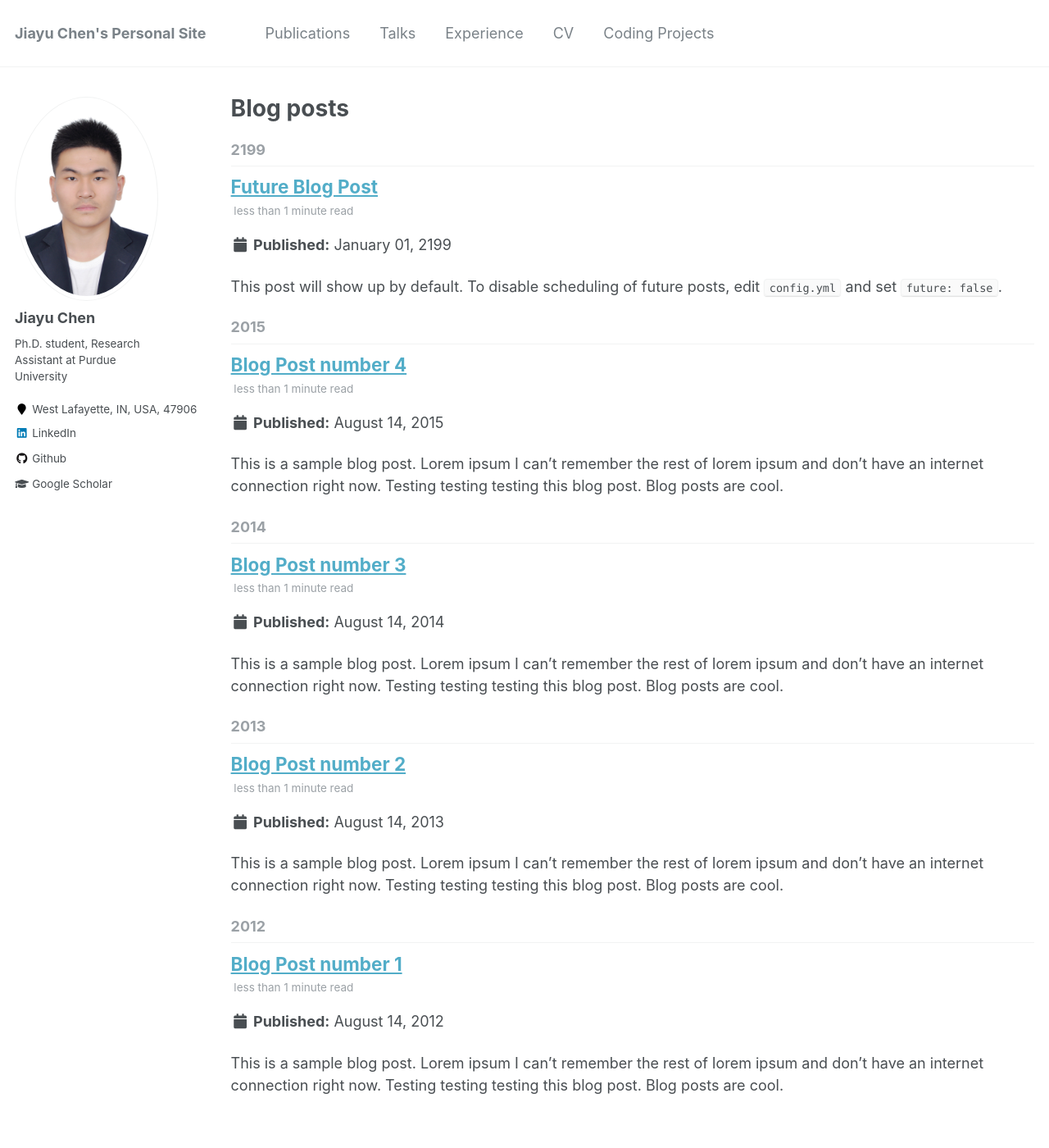
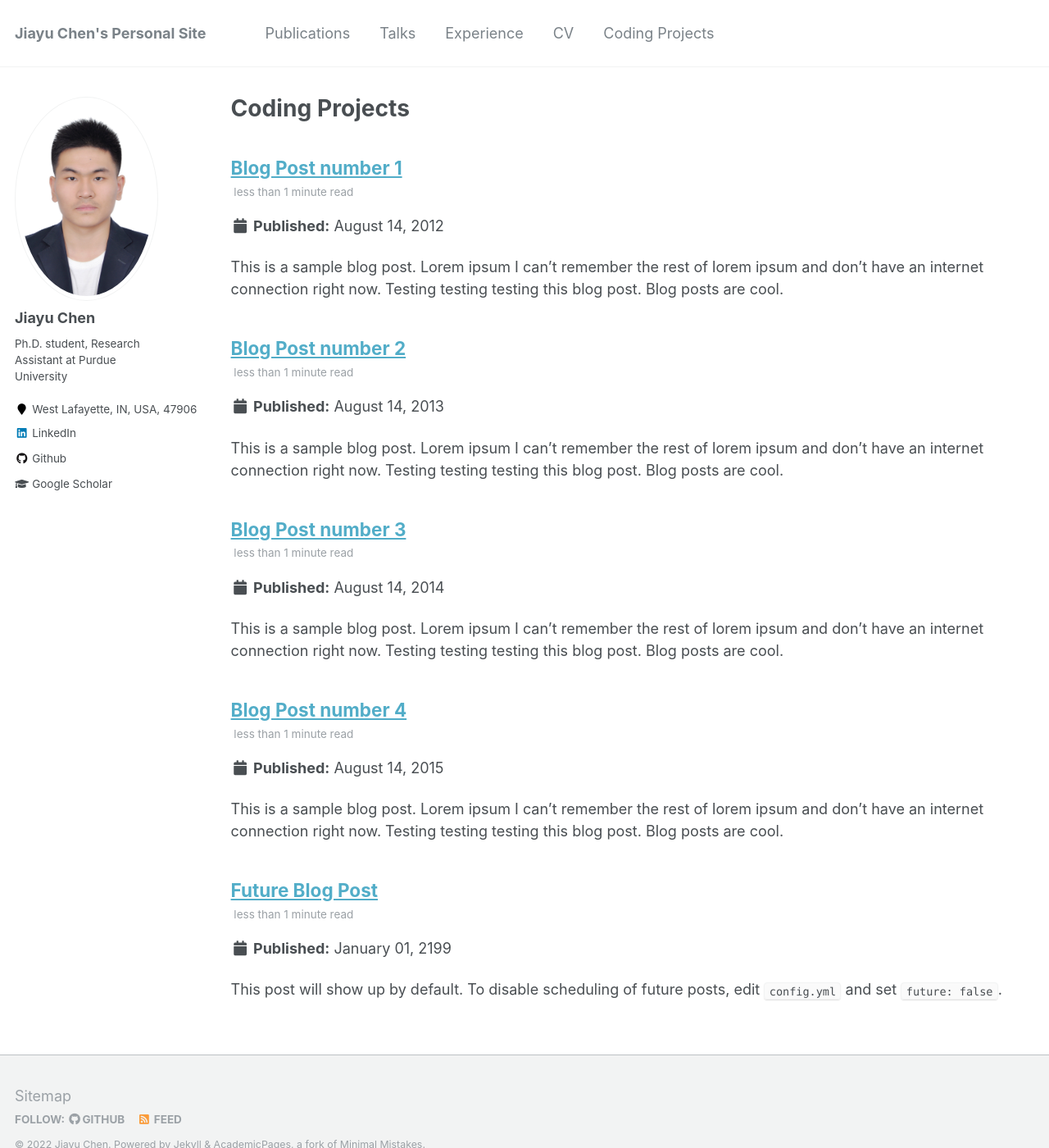
Before and after one commit to LucasCJYSDL/LucasCJYSDL.github.io, a Jekyll site: the page built from _pages/year-archive.html, in a window 1280 px wide and 1400 px high. Shown: the whole window at 82% size. Built offline with Jekyll 4.4.1, drawn with Linux system fonts in a browser that asks for light colours.

```diff
--- a/_pages/year-archive.html
+++ b/_pages/year-archive.html
@@ -1,19 +1,14 @@
 ---
 layout: archive
 permalink: /year-archive/
-title: "Blog posts"
+title: "Coding Projects"
 author_profile: true
 redirect_from:
   - /wordpress/blog-posts/
 ---
 
 {% include base_path %}
-{% capture written_year %}'None'{% endcapture %}
-{% for post in site.posts %}
-  {% capture year %}{{ post.date | date: '%Y' }}{% endcapture %}
-  {% if year != written_year %}
-    <h2 id="{{ year | slugify }}" class="archive__subtitle">{{ year }}</h2>
-    {% capture written_year %}{{ year }}{% endcapture %}
-  {% endif %}
+
+{% for post in site.posts reversed %}
   {% include archive-single.html %}
 {% endfor %}
```
